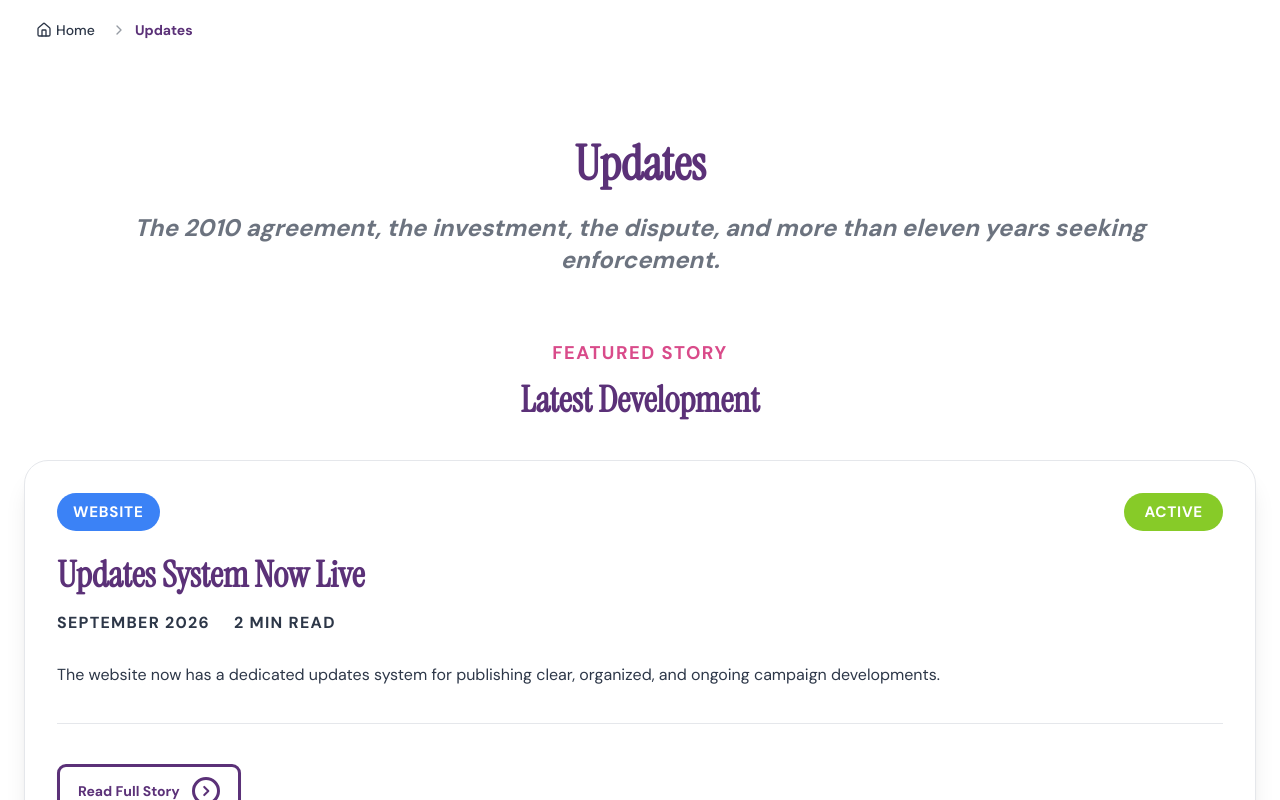
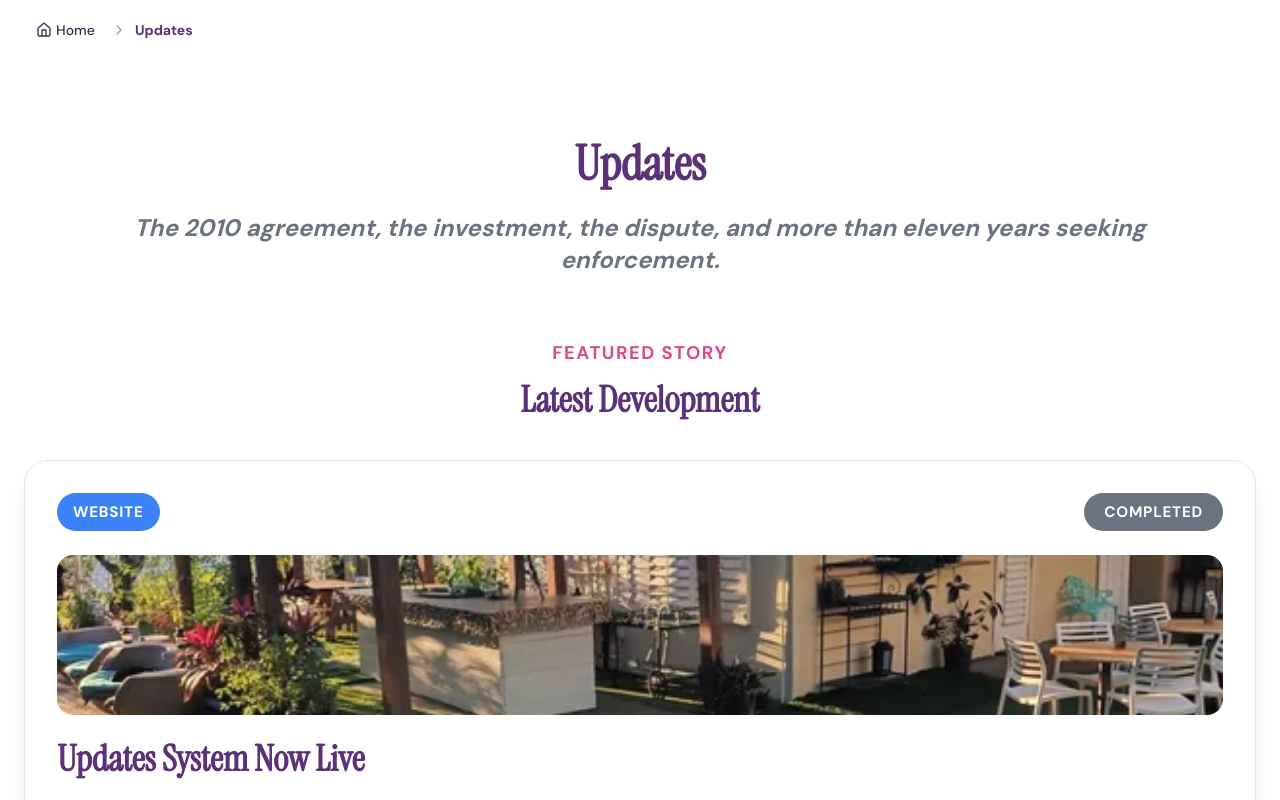
Before and after one commit to gladys20266/the-elephant-in-the-court-room, a React (Vite) app: page /updates in a window 1280 px wide. Shown: the top 800 px of the page. Built offline with nearby package versions, Linux system fonts and the light colour scheme.

Commit message:
Update CMS content editing system

```diff
--- a/src/components/updates/FeaturedUpdate.tsx
+++ b/src/components/updates/FeaturedUpdate.tsx
@@ -1,4 +1,3 @@
-
 import SectionButton from "@/components/SectionButton";
 
 interface FeaturedUpdateProps {
@@ -6,6 +5,10 @@ interface FeaturedUpdateProps {
   summary: string;
   category: string;
   date: string;
+
+  status: string;
+  slug: string;
+  image?: string;
 }
 
 const categoryColors = {
@@ -17,11 +20,22 @@ const categoryColors = {
   Fundraising: "bg-[#87CB28]",
 };
 
+const statusColors = {
+  Active: "bg-[#87CB28]",
+  New: "bg-[#3B82F6]",
+  Completed: "bg-gray-500",
+  Upcoming: "bg-[#D94B8A]",
+};
+
 export default function FeaturedUpdate({
   title,
   summary,
   category,
   date,
+
+  status,
+  slug,
+  image,
 }: FeaturedUpdateProps) {
   return (
     <section className="mb-20">
@@ -53,10 +67,28 @@ export default function FeaturedUpdate({
             {category}
           </span>
 
-          <span className="rounded-full bg-[#87CB28] px-5 py-2 text-[0.95rem] font-black uppercase tracking-[0.05em] text-white">
-            Active
+          <span
+            className={`rounded-full px-5 py-2 text-[0.95rem] font-black uppercase tracking-[0.05em] text-white ${
+              statusColors[
+                status as keyof typeof statusColors
+              ]
+            }`}
+          >
+            {status}
           </span>
         </div>
+
+        {/* Featured Image */}
+
+        {image && (
+          <figure className="mb-6 overflow-hidden rounded-2xl">
+            <img
+              src={image}
+              alt={title}
+              className="h-32 w-full object-cover sm:h-40"
+            />
+          </figure>
+        )}
 
         {/* Title */}
 
@@ -69,7 +101,7 @@ export default function FeaturedUpdate({
         <div className="mb-6 flex flex-wrap gap-6 text-[1rem] font-bold uppercase tracking-[0.08em] text-charcoal">
           <span>{date}</span>
 
-          <span>2 min read</span>
+
         </div>
 
         {/* Summary */}
@@ -84,7 +116,7 @@ export default function FeaturedUpdate({
           <div className="mt-4">
             <SectionButton
               text="Read Full Story"
-              to="/updates/website-campaign-launched"
+              to={`/updates/${slug}`}
             />
           </div>
         </div>
--- a/src/components/updates/UpdateGrid.tsx
+++ b/src/components/updates/UpdateGrid.tsx
@@ -103,7 +103,7 @@ export default function UpdateGrid({
 
                 <div className="mb-5 flex gap-5 text-[1rem] font-bold uppercase tracking-[0.08em] text-charcoal">
                   <span>{update.date}</span>
-                  <span>{update.readingTime}</span>
+
                 </div>
 
                 {/* Summary */}
--- a/src/content/updates/updates-system-live.json
+++ b/src/content/updates/updates-system-live.json
@@ -11,7 +11,7 @@
   "category": "Website",
   "status": "Completed",
   "date": "September 2026",
-  "readingTime": "1 min read",
+
   "featured": true,
   "image": "/media/after-0007.webp"
 }
--- a/src/content/updates/website-campaign-launched.json
+++ b/src/content/updates/website-campaign-launched.json
@@ -11,7 +11,7 @@
   "category": "Website",
   "status": "Active",
   "date": "July 2026",
-  "readingTime": "2 min read",
+
   "featured": false,
   "image": "/media/after-0007.webp"
 }
--- a/src/data/updates.ts
+++ b/src/data/updates.ts
@@ -17,7 +17,7 @@ export interface CaseUpdate {
     | 'Completed'
     | 'Upcoming'
   date: string
-  readingTime: string
+
   featured: boolean
   image?: string
 }
--- a/src/pages/UpdateDetail.tsx
+++ b/src/pages/UpdateDetail.tsx
@@ -140,11 +140,21 @@ export default function UpdateDetail() {
                 <span>{update.date}</span>
               )}
 
-              <span>{update.readingTime}</span>
+
 
               <span>{update.status}</span>
             </div>
-          </header>
+                    </header>
+
+          {update.image && (
+            <figure className="mb-12 overflow-hidden rounded-2xl">
+              <img
+                src={update.image}
+                alt={update.title}
+                className="h-auto w-full object-cover"
+              />
+            </figure>
+          )}
 
           <article
             aria-labelledby="update-title"
--- a/src/pages/Updates.tsx
+++ b/src/pages/Updates.tsx
@@ -95,11 +95,15 @@ export default function Updates() {
             </h2>
 
             <FeaturedUpdate
-              title={updates[0].title}
-              summary={updates[0].summary}
-              category={updates[0].category}
-              date={updates[0].date}
-            />
+  title={updates[0].title}
+  summary={updates[0].summary}
+  category={updates[0].category}
+  date={updates[0].date}
+
+  status={updates[0].status}
+  slug={updates[0].slug}
+  image={updates[0].image}
+/>
           </section>
 
           {/* Case Progress */}
```
Also changed, not shown: .pages.yml.
